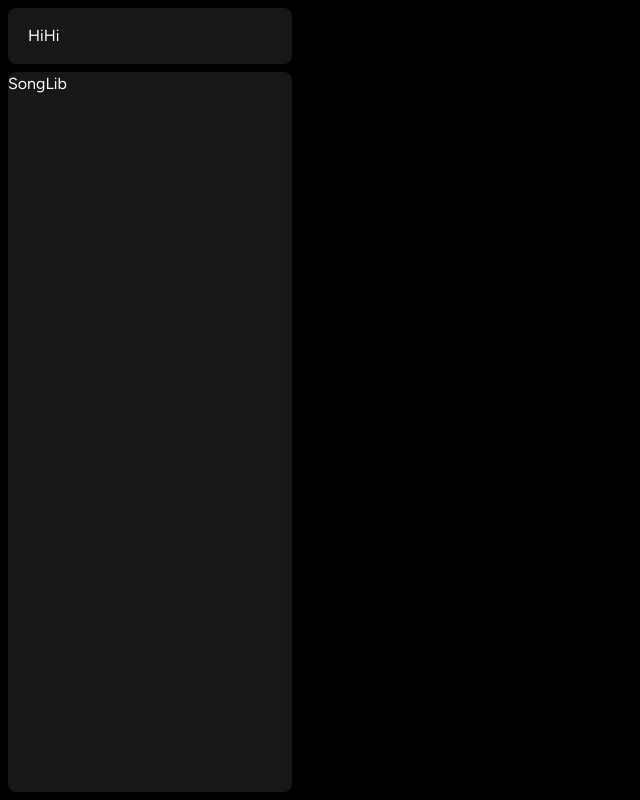
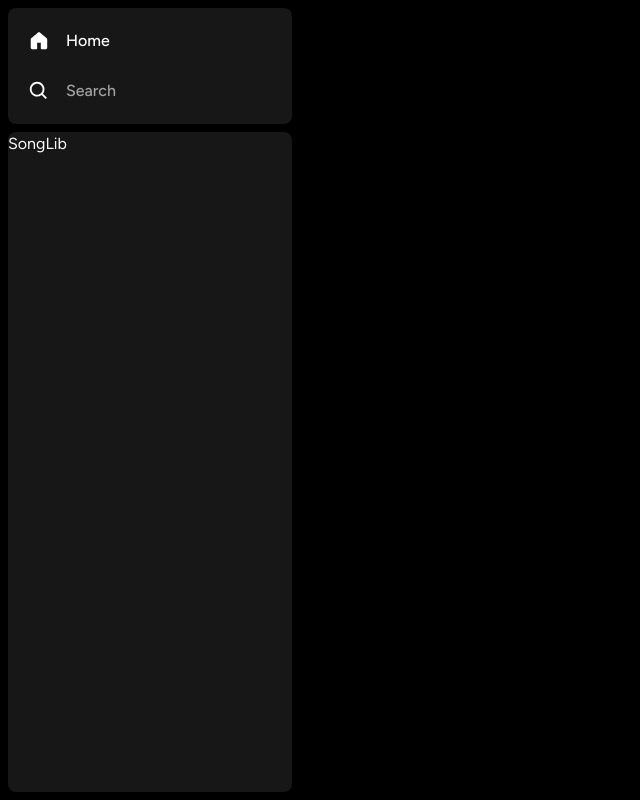
Before and after one commit to BorisKlco/nextjs.spotify, a Next.js app: page / in a window 1280 px wide. Shown: the whole page, without its empty margins (0-640 px from the left). Built offline with nearby package versions, Linux system fonts and the light colour scheme.

Commit message:
active icon status

```diff
--- a/components/Sidebar.tsx
+++ b/components/Sidebar.tsx
@@ -2,8 +2,9 @@
 
 import { ReactNode, useMemo } from "react";
 import { usePathname } from "next/navigation";
-import { HiHome, HiSearch } from "react-icons/hi";
-import { Box } from ".";
+import { GoHome, GoHomeFill } from "react-icons/go";
+import { BiSearch, BiSearchAlt } from "react-icons/bi";
+import { Box, SidebarItem } from ".";
 
 type SidebarProps = {
   children: ReactNode;
@@ -14,13 +15,15 @@ const Sidebar = ({ children }: SidebarProps) => {
   const routes = useMemo(
     () => [
       {
-        icon: HiHome,
+        icon: GoHome,
+        iconActive: GoHomeFill,
         label: "Home",
         active: pathName !== "/search",
         href: "/",
       },
       {
-        icon: HiSearch,
+        icon: BiSearch,
+        iconActive: BiSearchAlt,
         label: "Search",
         active: pathName === "/search",
         href: "/search",
@@ -37,7 +40,9 @@ const Sidebar = ({ children }: SidebarProps) => {
       >
         <Box>
           <div className="flex flex-col gap-y-4 px-5 py-4">
-            {routes.map((route) => "Hi")}
+            {routes.map((route) => (
+              <SidebarItem key={route.label} {...route} />
+            ))}
           </div>
         </Box>
         <Box className="overflow-y-auto h-full">SongLib</Box>
--- /dev/null
+++ b/components/SidebarItem.tsx
@@ -0,0 +1,35 @@
+import { IconType } from "react-icons";
+import Link from "next/link";
+import { twMerge } from "tailwind-merge";
+
+type SidebarItemProps = {
+  icon: IconType;
+  iconActive: IconType;
+  label: string;
+  active?: boolean;
+  href: string;
+};
+
+const SidebarItem = ({
+  icon: Icon,
+  iconActive: IconActive,
+  label,
+  active,
+  href,
+}: SidebarItemProps) => {
+  return (
+    <Link
+      href={href}
+      className={twMerge(
+        `flex flex-row h-auto items-center w-full gap-x-4 text-md font-medium cursor-pointer
+      hover:text-white transition duration-200 text-neutral-400 py-1`,
+        active && "text-white"
+      )}
+    >
+      {active ? <IconActive size={26} /> : <Icon size={26} color="white" />}
+      <p className="truncate w-full">{label}</p>
+    </Link>
+  );
+};
+
+export default SidebarItem;
--- a/components/index.ts
+++ b/components/index.ts
@@ -1,4 +1,5 @@
 import Box from "./Box";
 import Sidebar from "./Sidebar";
+import SidebarItem from "./SidebarItem";
 
-export { Sidebar, Box };
+export { Sidebar, Box, SidebarItem };
```
Also changed, not shown: 1 other file (tests, documents, lock files or other folders).
